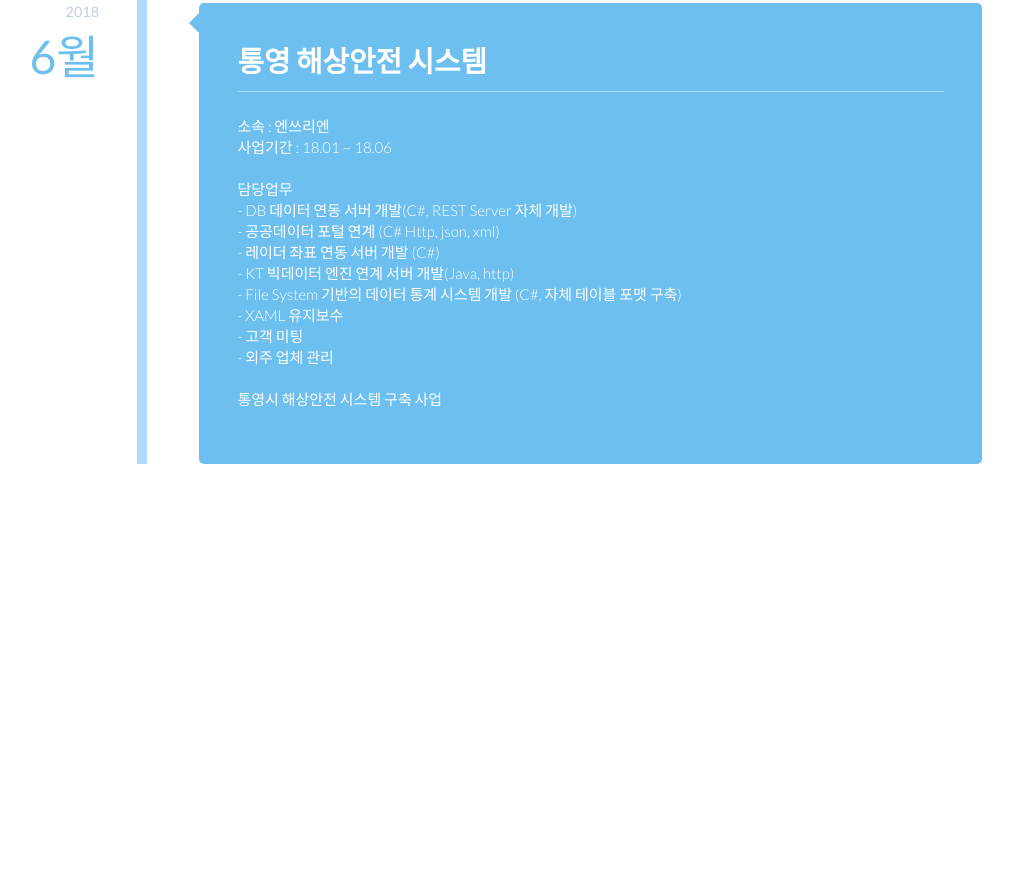
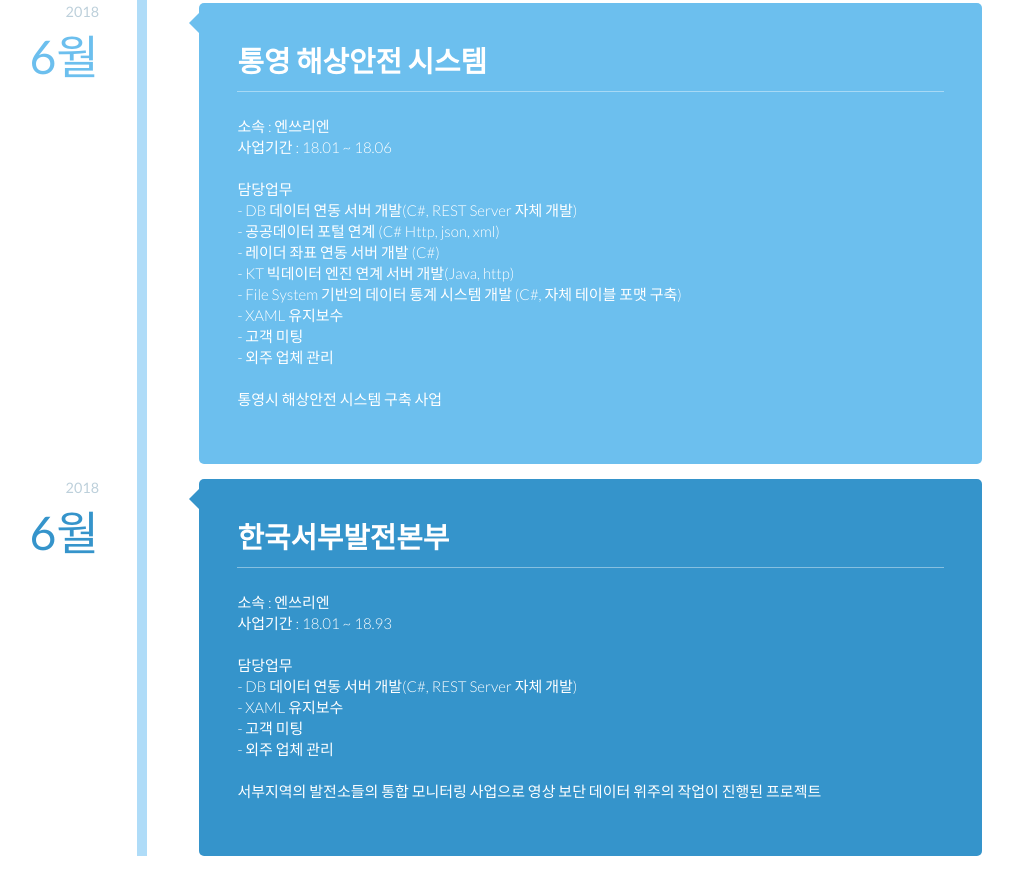
Before and after one commit to JoHwanhee/portfolio, a plain HTML site: page index.html in a window 1280 px wide. Shown: the part 834-1728 px from the top of the page, without its empty margins (180-1193 px from the left). Before the commit the page ends 1363 px from the top, so only its background shows below. Drawn offline with Linux system fonts and the light colour scheme.

Commit message:
Add contents of 한국서부발전

```diff
--- a/index.html
+++ b/index.html
@@ -91,6 +91,28 @@
 						</div>
 					</li>
 
+					<li>
+						<time class="cbp_tmtime" datetime="2018-12-25 18:30"><span>2018</span> <span>6월</span></time>
+						<div class="cbp_tmicon cbp_tmicon-phone"></div>
+						<div class="cbp_tmlabel">
+							<h2>한국서부발전본부</h2>
+
+							<p class='contents'>
+							소속 : 엔쓰리엔<br>
+							사업기간 : 18.01 ~ 18.93<BR>
+
+							<br>
+							담당업무 <br>
+							- DB 데이터 연동 서버 개발(C#, REST Server 자체 개발)<br>
+							- XAML 유지보수<br>
+							- 고객 미팅<br>
+							- 외주 업체 관리<br>
+
+							<br>
+							서부지역의 발전소들의 통합 모니터링 사업으로 영상 보단 데이터 위주의 작업이 진행된 프로젝트<br>
+							</p>
+						</div>
+					</li>
 
 				</ul>
 			</div>
```
